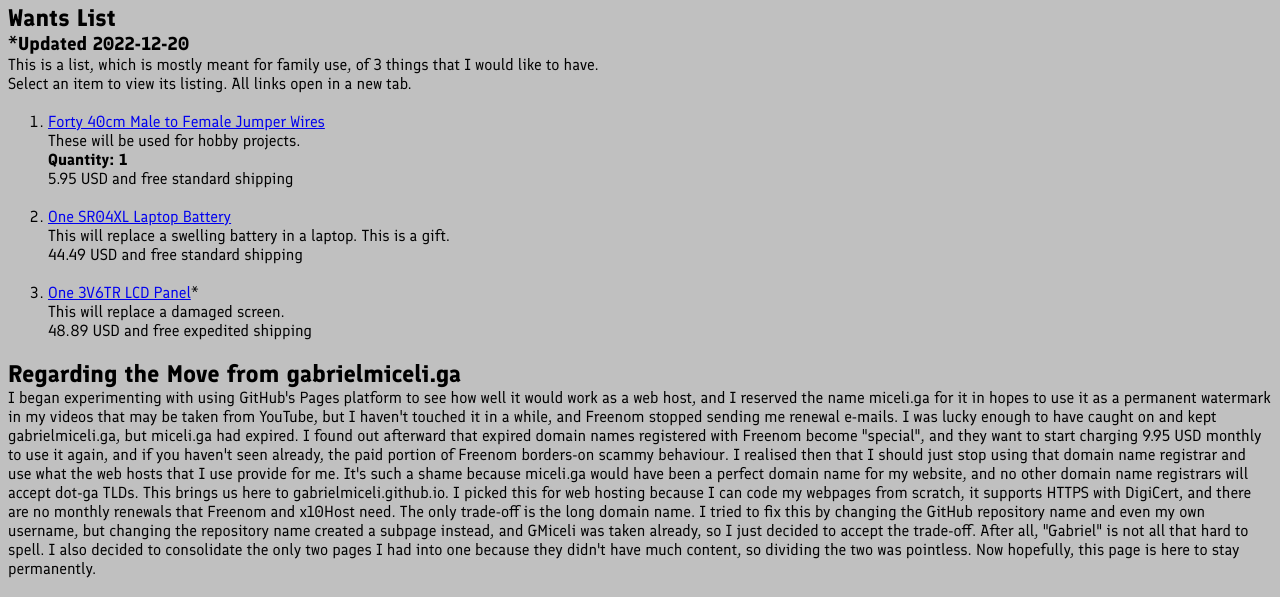
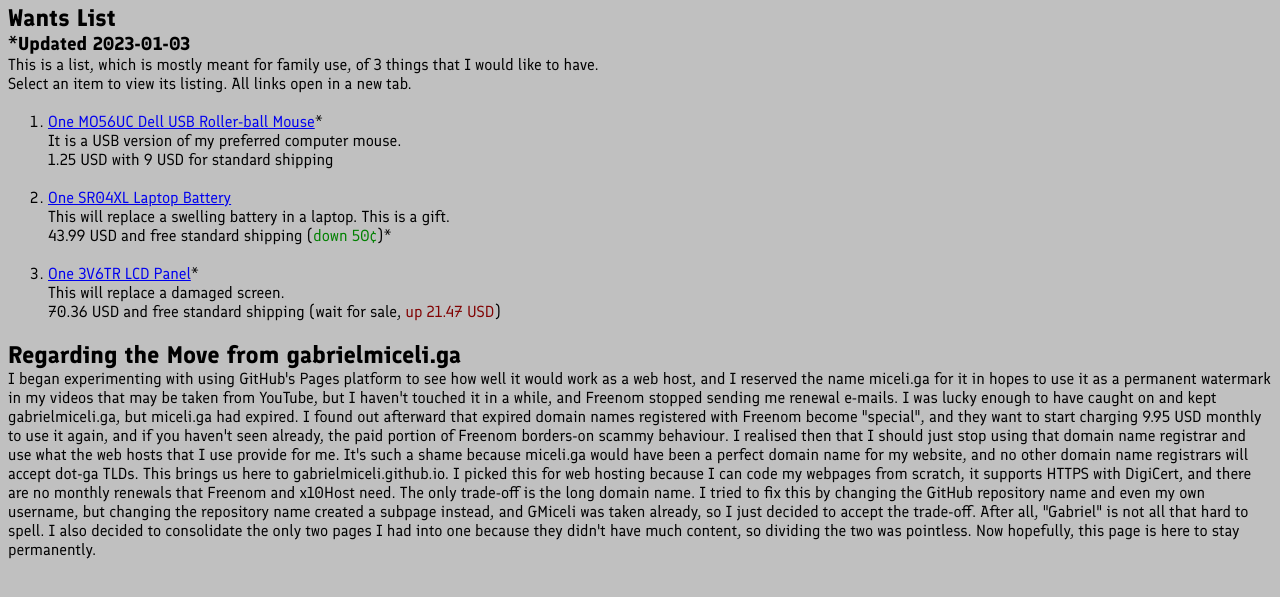
Before and after one commit to GabrielMiceli/gabrielmiceli.github.io, a plain HTML site: page index.htm in a window 1280 px wide. Shown: the part 814-1411 px from the top of the page. Drawn offline with Linux system fonts and the light colour scheme.

Commit message:
- Gabriel Miceli's Webpage

```diff
--- a/index.htm
+++ b/index.htm
@@ -20,35 +20,34 @@ h1{margin-bottom:2pt}
 <h1>Gabriel Miceli's Webpage</h1>
 <hr>
 <h2>About Me</h2>
-<p>I am Gabriel Miceli, a 21-year-old computer hobbyist and mathematician. I like to work on computers made in the early- to mid-2000s. I find that these computers have long lifespans and are the most compatible with both old and new software and hardware.</p><br>
+<p>I am Gabriel Miceli, a 22-year-old computer hobbyist and mathematician. I like to work on computers made in the early- to mid-2000s. I find that these computers have long lifespans and are the most compatible with both old and new software and hardware.</p><br>
 <p>Here is a picture that I took in 2016 of my nine desktop computers (select to view full size - 1587177 bytes):</p>
 <a href=cpusfull.jpg><img src=cpusmini.jpg width=100% alt="Size: 46636 bytes" title="From left to right:   HP Pavilion 6746C,   Dell Inspiron 530,   Gateway 510XL,   Gateway MFATXNIN ES2 300X,   Dell OptiPlex 755,   Personal Custom Build,   Dell Dimension 8400,   VIA C7 DOS Machine,   Future Custom Build Case"></a><br>
 <br>
 <h2>Dotted Zeros</h2>
 <p>When I write a zero, I always put a dot in the center of it so that it helps to differentiate it from the latin capital letter O or the Danish/Norwegian capital letter &Oslash; if the context of its usage is hard to get.<br><a style=font-size:72pt;line-height:0.9em>O 0 &Oslash;</a></p><br>
 <h2>Wants List</h2>
-<h3>*Updated 2022-12-20</h3>
+<h3>*Updated 2023-01-03</h3>
 <p>This is a list, which is mostly meant for family use, of 3 things that I would like to have.<br>
 Select an item to view its listing. All links open in a new tab.</p><br>
 
 <ol>
-<li><a href="https://ebay.com/itm/234232880745?var=533841640711" target=_blank>
-Forty 40cm Male to Female Jumper Wires</a><br>
-These will be used for hobby projects.<br>
-<b>Quantity: 1</b><br>
-5.95 USD and free standard shipping<br>
+<li><a href=//ebay.com/itm/224349837640 target=_blank>
+One MO56UC Dell USB Roller-ball Mouse</a>*<br>
+It is a USB version of my preferred computer mouse.<br>
+1.25 USD with 9 USD for standard shipping<br>
 <br></li>
 
 <li><a href=//ebay.com/itm/165386282262 target=_blank>
 One SR04XL Laptop Battery</a><br>
 This will replace a swelling battery in a laptop. This is a gift.<br>
-44.49 USD and free standard shipping<br>
+43.99 USD and free standard shipping (<span style=color:green>down 50&cent;</span>)*<br>
 <br></li>
 
-<li><a href=//ebay.com/itm/374368250325 target=_blank>
+<li><a href=//ebay.com/itm/284935296769 target=_blank>
 One 3V6TR LCD Panel</a>*<br>
 This will replace a damaged screen.<br>
-48.89 USD and free expedited shipping<br>
+70.36 USD and free standard shipping (wait for sale, <span style=color:maroon>up 21.47 USD</span>)<br>
 <br></li>
 </ol>
 
```
